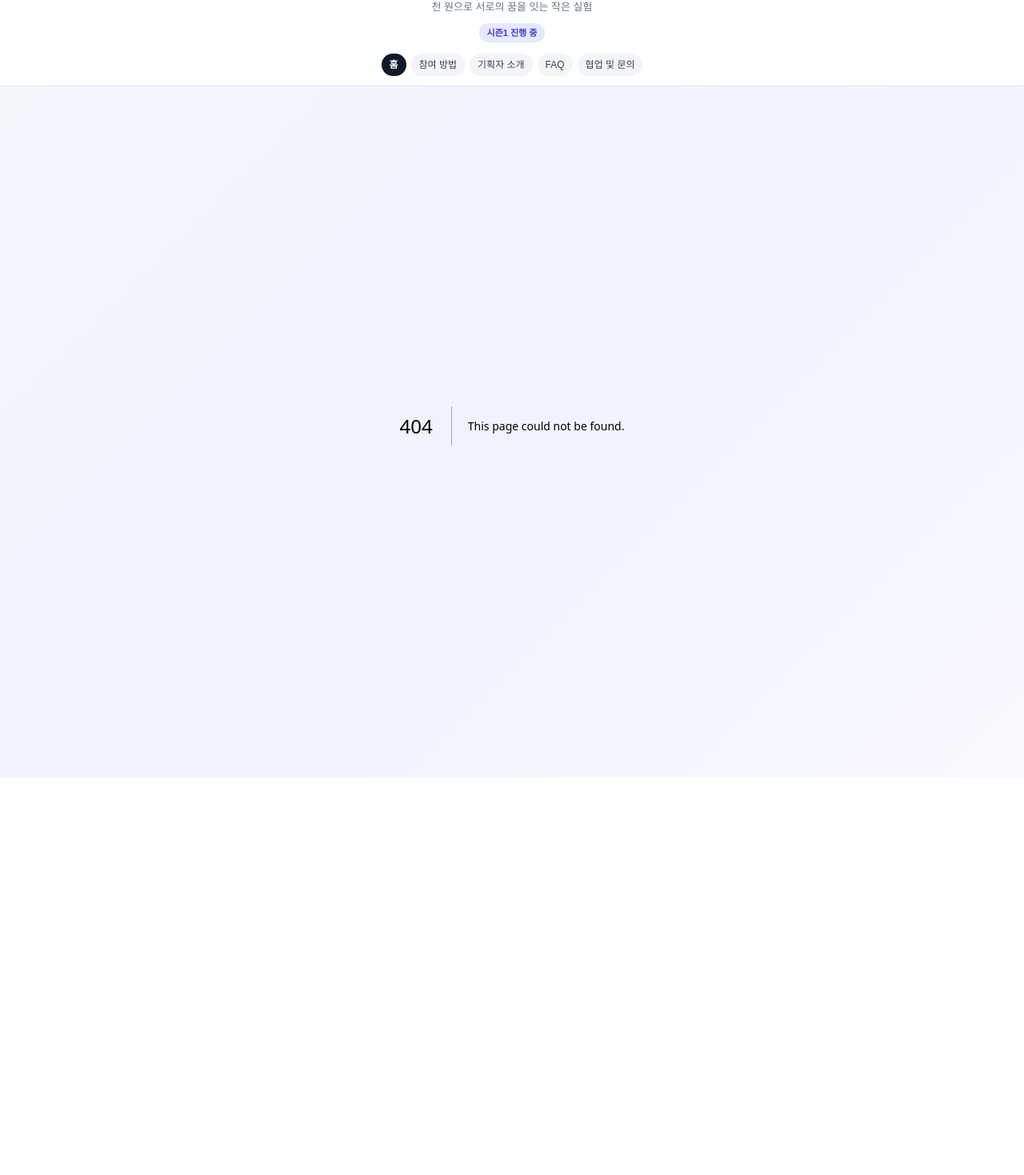
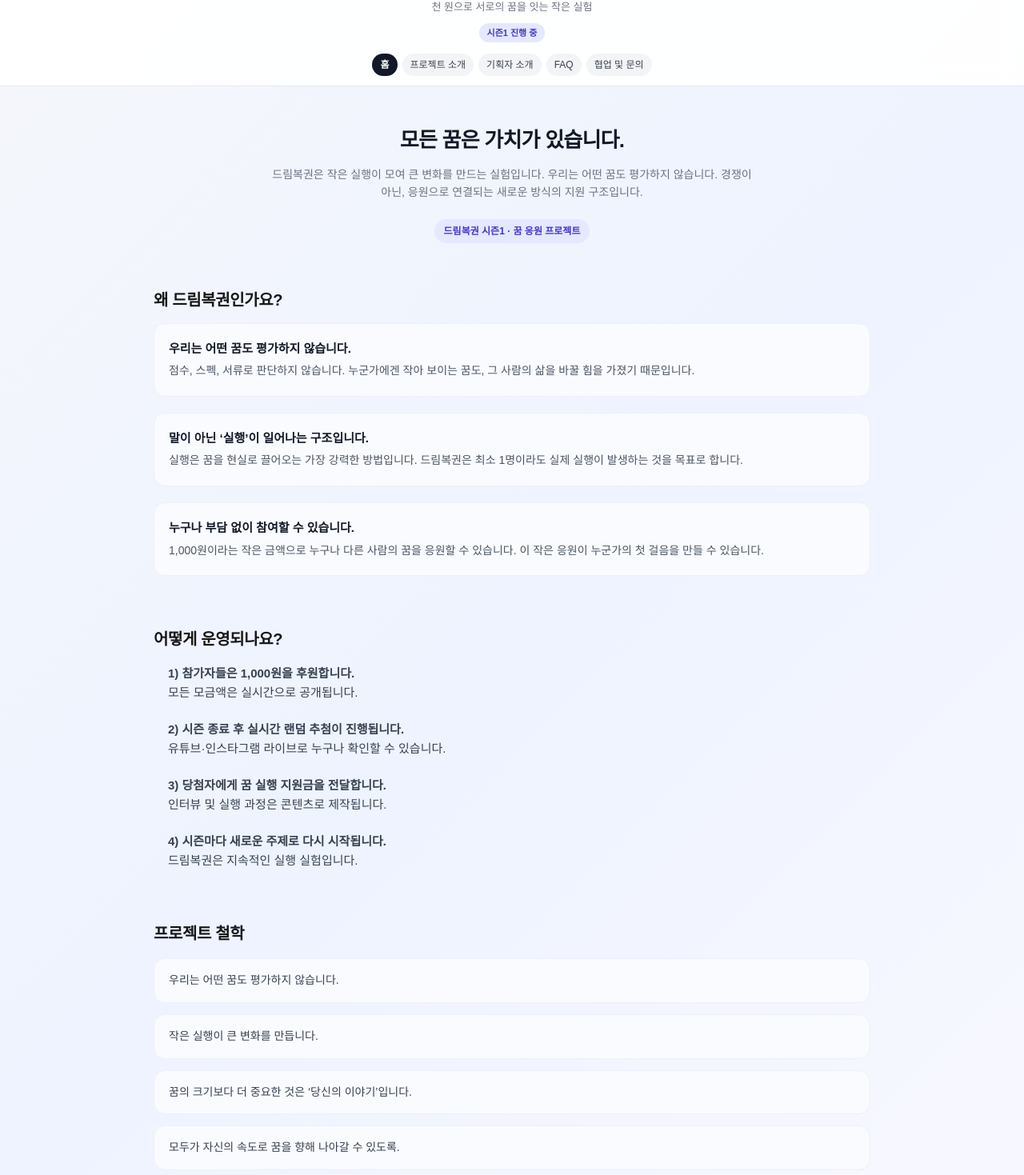
Before and after one commit to mrexfluencer-oss/dream_lotto_1119, a Next.js app: page /project in a window 1280 px wide. Before the commit this address had no page. Shown: the part 59-1528 px from the top of the page at 80% size. Before the commit the page ends 1031 px from the top, so only its background shows below. Built offline with nearby package versions, Linux system fonts and the light colour scheme.

Commit message:
헤더 순서 정렬

```diff
--- a/app/layout.tsx
+++ b/app/layout.tsx
@@ -114,6 +114,7 @@ export default function RootLayout({
     fontSize: "12px",
   }}
 >
+  {/* 홈 */}
   <Link
     href="/"
     style={{
@@ -128,15 +129,9 @@ export default function RootLayout({
     홈
   </Link>
 
-      {[
-        { href: "/how-to", label: "참여 방법" },
-        { href: "/creator", label: "기획자 소개" },
-        { href: "/faq", label: "FAQ" },
-        { href: "/contact", label: "협업 및 문의" },
-      ].map((item) => (
+  {/* 프로젝트 소개 */}
   <Link
-          key={item.href}
-          href={item.href}
+    href="/project"
     style={{
       padding: "5px 10px",
       borderRadius: "999px",
@@ -147,9 +142,56 @@ export default function RootLayout({
       whiteSpace: "nowrap",
     }}
   >
-          {item.label}
+    프로젝트 소개
   </Link>
-      ))}
+
+  {/* 기획자 소개 */}
+  <Link
+    href="/creator"
+    style={{
+      padding: "5px 10px",
+      borderRadius: "999px",
+      backgroundColor: "#f3f4f6",
+      color: "#374151",
+      fontWeight: 500,
+      textDecoration: "none",
+      whiteSpace: "nowrap",
+    }}
+  >
+    기획자 소개
+  </Link>
+
+  {/* FAQ */}
+  <Link
+    href="/faq"
+    style={{
+      padding: "5px 10px",
+      borderRadius: "999px",
+      backgroundColor: "#f3f4f6",
+      color: "#374151",
+      fontWeight: 500,
+      textDecoration: "none",
+      whiteSpace: "nowrap",
+    }}
+  >
+    FAQ
+  </Link>
+
+  {/* 협업 및 문의 */}
+  <Link
+    href="/contact"
+    style={{
+      padding: "5px 10px",
+      borderRadius: "999px",
+      backgroundColor: "#f3f4f6",
+      color: "#374151",
+      fontWeight: 500,
+      textDecoration: "none",
+      whiteSpace: "nowrap",
+    }}
+  >
+    협업 및 문의
+  </Link>
 </nav>
 
     </div>
--- /dev/null
+++ b/app/project/page.tsx
@@ -0,0 +1,272 @@
+"use client";
+
+import Link from "next/link";
+
+export default function ProjectPage() {
+  return (
+    <div
+      style={{
+        maxWidth: "960px",
+        margin: "0 auto",
+        padding: "24px 16px 40px",
+      }}
+    >
+      {/* HERO 섹션 */}
+      <section style={{ textAlign: "center", marginBottom: "56px" }}>
+        <h1
+          style={{
+            fontSize: "26px",
+            fontWeight: 800,
+            letterSpacing: "-0.03em",
+            color: "#111827",
+            marginBottom: "12px",
+          }}
+        >
+          모든 꿈은 가치가 있습니다.
+        </h1>
+
+        <p
+          style={{
+            fontSize: "14px",
+            color: "#6b7280",
+            lineHeight: 1.6,
+            maxWidth: "600px",
+            margin: "0 auto 12px",
+          }}
+        >
+          드림복권은 작은 실행이 모여 큰 변화를 만드는 실험입니다.
+          우리는 어떤 꿈도 평가하지 않습니다.
+          경쟁이 아닌, 응원으로 연결되는 새로운 방식의 지원 구조입니다.
+        </p>
+
+        <span
+          style={{
+            display: "inline-block",
+            marginTop: "10px",
+            fontSize: "12px",
+            padding: "6px 12px",
+            borderRadius: "999px",
+            backgroundColor: "#e5e8ff",
+            color: "#4338ca",
+            fontWeight: 600,
+          }}
+        >
+          드림복권 시즌1 · 꿈 응원 프로젝트
+        </span>
+      </section>
+
+      {/* WHY 섹션 */}
+      <section style={{ marginBottom: "64px" }}>
+        <h2
+          style={{
+            fontSize: "20px",
+            fontWeight: 700,
+            marginBottom: "14px",
+            letterSpacing: "-0.02em",
+          }}
+        >
+          왜 드림복권인가요?
+        </h2>
+
+        <div style={{ display: "flex", flexDirection: "column", gap: "20px" }}>
+          {/* 카드 1 */}
+          <div
+            style={{
+              background: "#fafbff",
+              borderRadius: "14px",
+              padding: "20px 18px",
+              border: "1px solid #eef0f7",
+            }}
+          >
+            <h3
+              style={{
+                fontSize: "15px",
+                fontWeight: 700,
+                marginBottom: "6px",
+                color: "#111827",
+              }}
+            >
+              우리는 어떤 꿈도 평가하지 않습니다.
+            </h3>
+            <p style={{ fontSize: "14px", color: "#4b5563", lineHeight: 1.55 }}>
+              점수, 스펙, 서류로 판단하지 않습니다.
+              누군가에겐 작아 보이는 꿈도, 그 사람의 삶을 바꿀 힘을 가졌기 때문입니다.
+            </p>
+          </div>
+
+          {/* 카드 2 */}
+          <div
+            style={{
+              background: "#fafbff",
+              borderRadius: "14px",
+              padding: "20px 18px",
+              border: "1px solid #eef0f7",
+            }}
+          >
+            <h3
+              style={{
+                fontSize: "15px",
+                fontWeight: 700,
+                marginBottom: "6px",
+                color: "#111827",
+              }}
+            >
+              말이 아닌 ‘실행’이 일어나는 구조입니다.
+            </h3>
+            <p style={{ fontSize: "14px", color: "#4b5563", lineHeight: 1.55 }}>
+              실행은 꿈을 현실로 끌어오는 가장 강력한 방법입니다.
+              드림복권은 최소 1명이라도 실제 실행이 발생하는 것을 목표로 합니다.
+            </p>
+          </div>
+
+          {/* 카드 3 */}
+          <div
+            style={{
+              background: "#fafbff",
+              borderRadius: "14px",
+              padding: "20px 18px",
+              border: "1px solid #eef0f7",
+            }}
+          >
+            <h3
+              style={{
+                fontSize: "15px",
+                fontWeight: 700,
+                marginBottom: "6px",
+                color: "#111827",
+              }}
+            >
+              누구나 부담 없이 참여할 수 있습니다.
+            </h3>
+            <p style={{ fontSize: "14px", color: "#4b5563", lineHeight: 1.55 }}>
+              1,000원이라는 작은 금액으로
+              누구나 다른 사람의 꿈을 응원할 수 있습니다.
+              이 작은 응원이 누군가의 첫 걸음을 만들 수 있습니다.
+            </p>
+          </div>
+        </div>
+      </section>
+
+      {/* HOW 섹션 */}
+      <section style={{ marginBottom: "64px" }}>
+        <h2
+          style={{
+            fontSize: "20px",
+            fontWeight: 700,
+            marginBottom: "16px",
+            letterSpacing: "-0.02em",
+          }}
+        >
+          어떻게 운영되나요?
+        </h2>
+
+        <ol
+          style={{
+            display: "flex",
+            flexDirection: "column",
+            gap: "22px",
+            paddingLeft: "18px",
+          }}
+        >
+          <li style={{ fontSize: "15px", color: "#374151", lineHeight: 1.6 }}>
+            <strong>1) 참가자들은 1,000원을 후원합니다.</strong><br />
+            모든 모금액은 실시간으로 공개됩니다.
+          </li>
+
+          <li style={{ fontSize: "15px", color: "#374151", lineHeight: 1.6 }}>
+            <strong>2) 시즌 종료 후 실시간 랜덤 추첨이 진행됩니다.</strong><br />
+            유튜브·인스타그램 라이브로 누구나 확인할 수 있습니다.
+          </li>
+
+          <li style={{ fontSize: "15px", color: "#374151", lineHeight: 1.6 }}>
+            <strong>3) 당첨자에게 꿈 실행 지원금을 전달합니다.</strong><br />
+            인터뷰 및 실행 과정은 콘텐츠로 제작됩니다.
+          </li>
+
+          <li style={{ fontSize: "15px", color: "#374151", lineHeight: 1.6 }}>
+            <strong>4) 시즌마다 새로운 주제로 다시 시작됩니다.</strong><br />
+            드림복권은 지속적인 실행 실험입니다.
+          </li>
+        </ol>
+      </section>
+
+      {/* 철학 섹션 */}
+      <section style={{ marginBottom: "64px" }}>
+        <h2
+          style={{
+            fontSize: "20px",
+            fontWeight: 700,
+            marginBottom: "16px",
+            letterSpacing: "-0.02em",
+          }}
+        >
+          프로젝트 철학
+        </h2>
+
+        <ul
+          style={{
+            listStyle: "none",
+            padding: 0,
+            display: "flex",
+            flexDirection: "column",
+            gap: "14px",
+          }}
+        >
+          {[
+            "우리는 어떤 꿈도 평가하지 않습니다.",
+            "작은 실행이 큰 변화를 만듭니다.",
+            "꿈의 크기보다 더 중요한 것은 ‘당신의 이야기’입니다.",
+            "모두가 자신의 속도로 꿈을 향해 나아갈 수 있도록.",
+          ].map((text, idx) => (
+            <li
+              key={idx}
+              style={{
+                background: "#fafbff",
+                borderRadius: "14px",
+                padding: "16px 18px",
+                border: "1px solid #eef0f7",
+                fontSize: "14px",
+                color: "#374151",
+                lineHeight: 1.55,
+              }}
+            >
+              {text}
+            </li>
+          ))}
+        </ul>
+      </section>
+
+      {/* CTA (참여하기) */}
+      <section style={{ textAlign: "center", marginTop: "40px" }}>
+        <Link
+          href="/"
+          style={{
+            display: "inline-block",
+            background:
+              "linear-gradient(135deg, #4f46e5 0%, #6366f1 100%)",
+            color: "#fff",
+            padding: "14px 24px",
+            borderRadius: "999px",
+            fontSize: "15px",
+            fontWeight: 600,
+            textDecoration: "none",
+            boxShadow:
+              "0 6px 20px rgba(99, 102, 241, 0.25)",
+          }}
+        >
+          드림복권 시즌1 참여하기
+        </Link>
+
+        <p
+          style={{
+            fontSize: "12px",
+            color: "#6b7280",
+            marginTop: "12px",
+          }}
+        >
+          작은 응원이 누군가의 첫 걸음을 만들 수 있습니다.
+        </p>
+      </section>
+    </div>
+  );
+}
```
Lines whose indentation alone changed are shown as unchanged.
